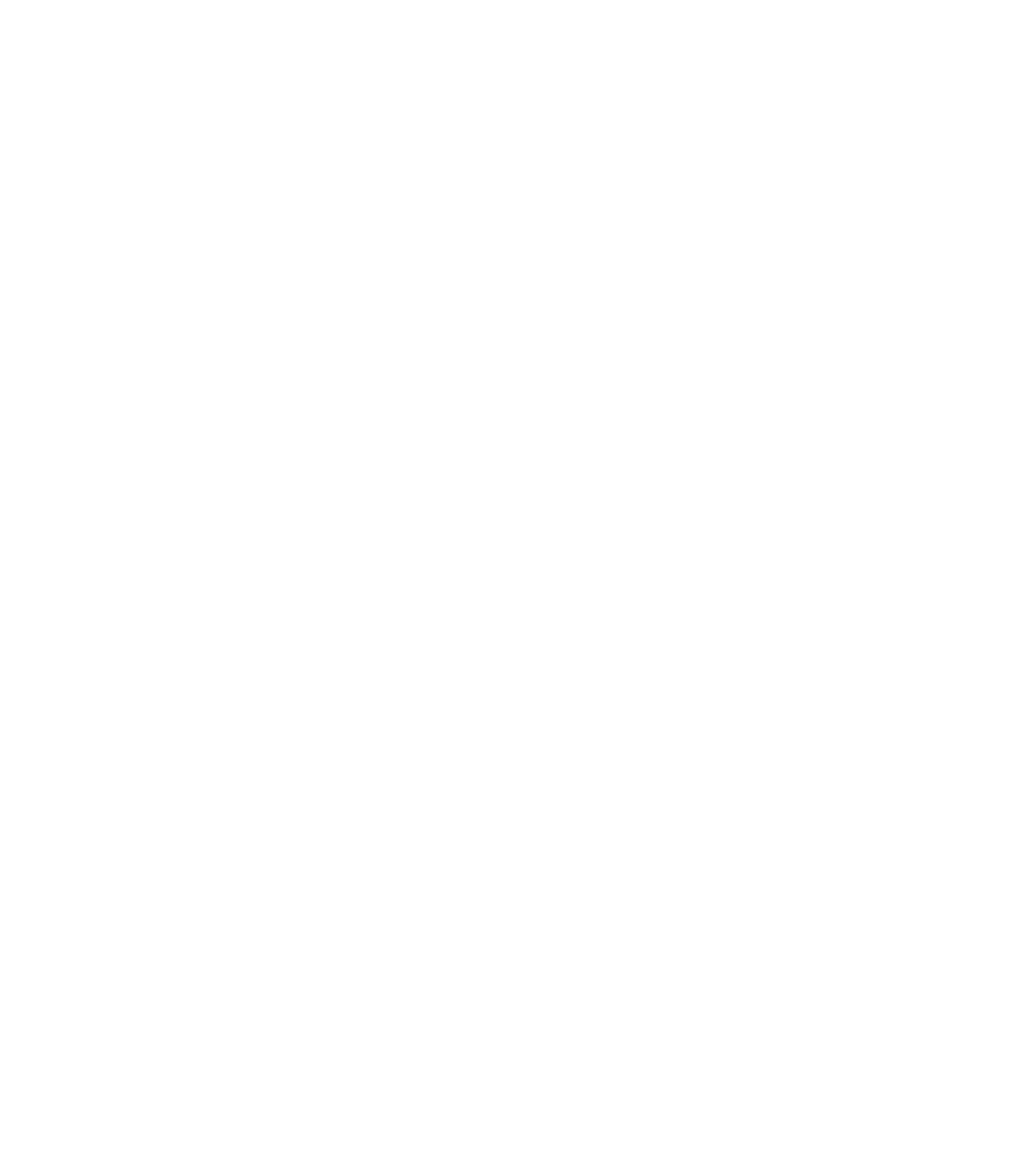
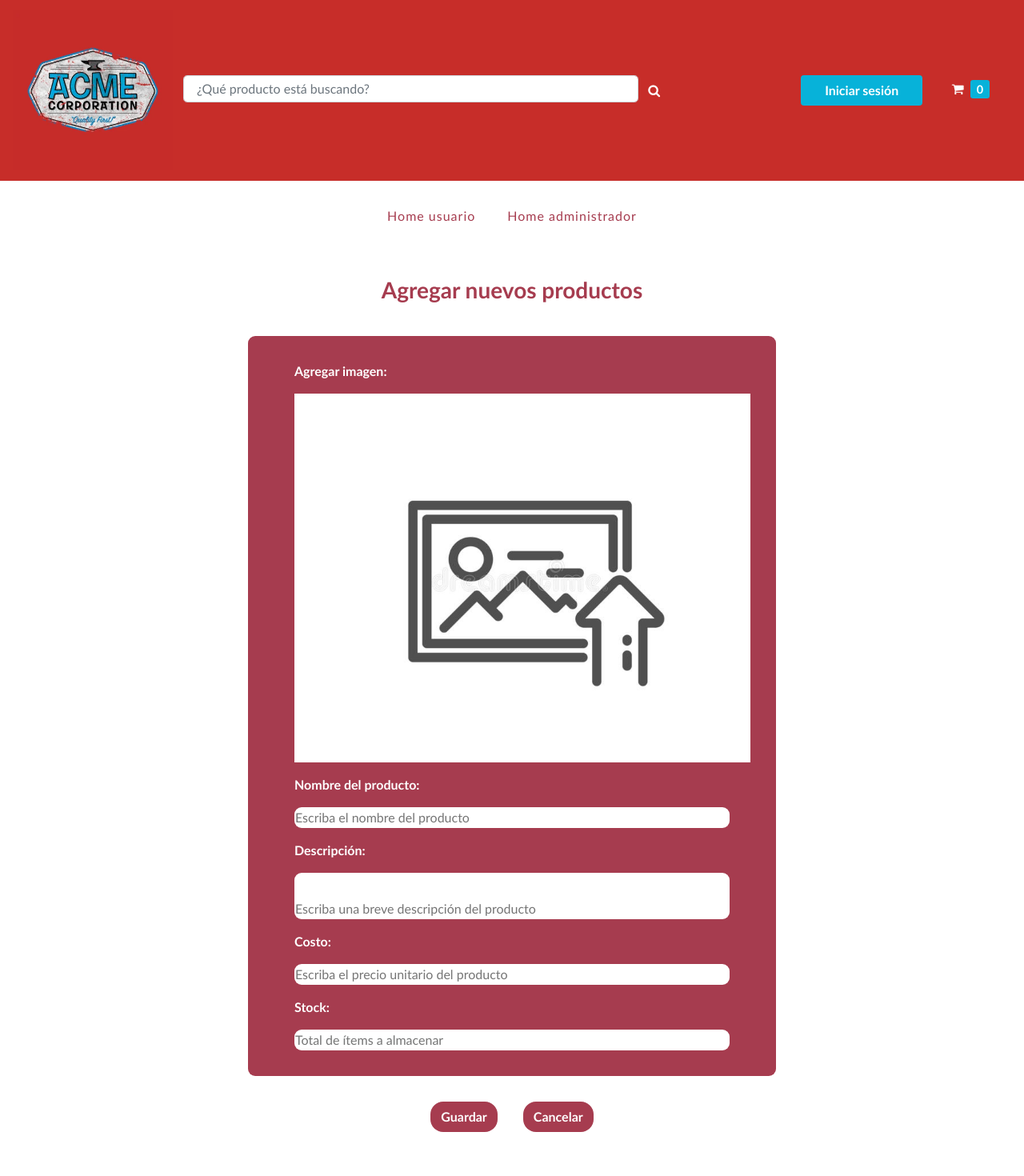
Before and after one commit to ACME-revolution/ACME-Developers-ciclo-4a-MinTIC2022, a React (Create React App) app in the folder front/: page /AddProductos in a window 1280 px wide. Before the commit this address had no page. Shown: the top 1470 px of the page at 80% size. Before the commit the page ends 800 px from the top, so only its background shows below. Built offline with nearby package versions, Linux system fonts and the light colour scheme; a web font is replaced by a local one.

Commit message:
interfaz formulario

```diff
--- a/front/src/App.jsx
+++ b/front/src/App.jsx
@@ -12,6 +12,7 @@ import './styles/App.css';
 import ListaProductos from './components/ListaProductos';
 import ListaArticulos from './components/ListaArticulos';
 import DetalleArticulo from './components/DetalleArticulo';
+import AddProductos from './components/AddProductos';
 
 function App() {
   return (
@@ -24,6 +25,7 @@ function App() {
             <Route path='ListaProductos' element={<ListaProductos/>}/>
             <Route path='ListaArticulos' element={<ListaArticulos/>}/>
             <Route path='Articulo/:id' element={<DetalleArticulo />}/>
+            <Route path='AddProductos' element={<AddProductos />}/>
           </Route>
         </Routes>
       </Router>
--- /dev/null
+++ b/front/src/components/AddProductos.js
@@ -0,0 +1,33 @@
+import React, { Fragment } from 'react'
+
+const AddProductos = () => {
+    return (
+        <Fragment>
+            <h3 className='sub-headding'><center>Agregar nuevos productos</center></h3>
+            <section className='agregar' id='agregar'>
+                <form action="">
+                    <div className='inputBox'>
+                        <span className='etiqueta'>Agregar imagen:</span>
+                        <img className='imgForm' src='.\images\addimg.jpg' alt="Producto1"></img>
+                        <span className='etiqueta'>Nombre del producto:</span>
+                        <input className='cajon' type='text' placeholder='Escriba el nombre del producto'></input>
+                        <span className='etiqueta'>Descripción:</span>
+                        <input className='cajon1' type='text' placeholder='Escriba una breve descripción del producto'></input>
+                        <span className='etiqueta'>Costo:</span>
+                        <input className='cajon'  type='number' placeholder='Escriba el precio unitario del producto'></input>
+                        <span className='etiqueta'>Stock:</span>
+                        <input className='cajon' type='number' placeholder='Total de ítems a almacenar'></input>
+                    </div>
+                </form>
+            </section>
+
+            <section className='btn-add-product'>
+                <button href='http://localhost:3000/AddProductos' className='btn' id="view_btn">Guardar</button>
+                <button href='http://localhost:3000/ListaProductos' className='btn' id="view_btn">Cancelar</button>
+            </section>
+        </Fragment>
+
+    )
+  }
+
+export default AddProductos
--- a/front/src/components/ListaProductos.js
+++ b/front/src/components/ListaProductos.js
@@ -96,8 +96,6 @@ const ListaProductos = () => {
                             </div>
                         </div>
                     </div>
-
-
                 </div>
             </section>
 
--- a/front/src/styles/App.css
+++ b/front/src/styles/App.css
@@ -180,3 +180,60 @@ footer {
   content: '\f005 \f005 \f005 \f005 \f005';
   color: #A63C4F;
 }
+
+.sub-headding{
+  display: absolute;
+  color: #A63C4F;
+  font-weight: bold;
+  padding-top: 1rem;
+  padding-bottom: 1rem;
+}
+
+.agregar {
+  display: flex;
+  justify-content: center;
+  align-items: center;
+  padding-top: 1rem;
+  padding-bottom: 2rem;
+}
+
+.agregar form .inputBox{
+  display: grid;
+  grid-template-columns: repeat(1, 34rem);
+  grid-gap: 1rem;
+  justify-content: center;
+  padding-top: 2rem;
+  padding-left: 7rem;
+  padding-right: 7rem;
+  color: #fff;
+  font-weight: bold;
+  padding-bottom: 2rem;
+  background-color: #A63C4F;
+  width: 660px;
+  border-radius: 9px;
+}
+
+.imgForm {
+  width: 570px;
+}
+
+.cajon {
+  background: #fff;
+  border-radius: 9px;
+  border: 1px solid rgba(255, 255, 255, 0.5);
+}
+
+.cajon1 {
+  background: #fff;
+  border-radius: 9px;
+  padding-top: 2rem;
+  border: 1px solid rgba(255, 255, 255, 0.5);
+}
+
+.btn-add-product {
+  display: flex;
+  grid-gap: 2rem;
+  justify-content: center;
+  padding-left: 10rem;
+  padding-right: 10rem;
+}
```
Also changed, not shown: front/componentes/txt.txt (deleted), front/public/images/addimg.jpg (added).
